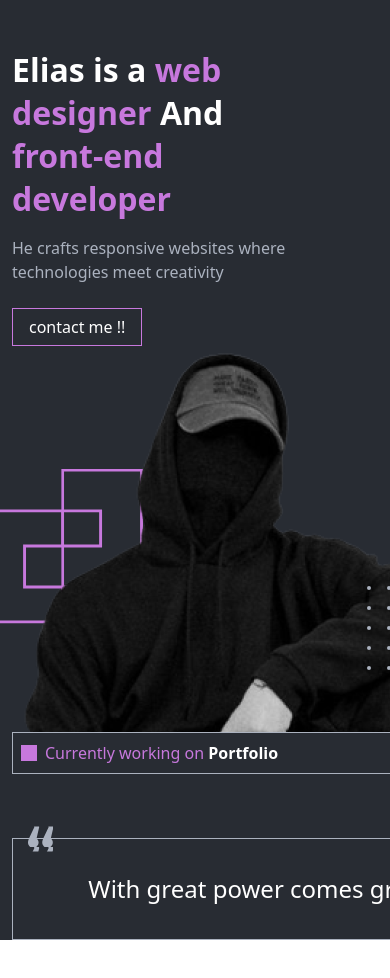
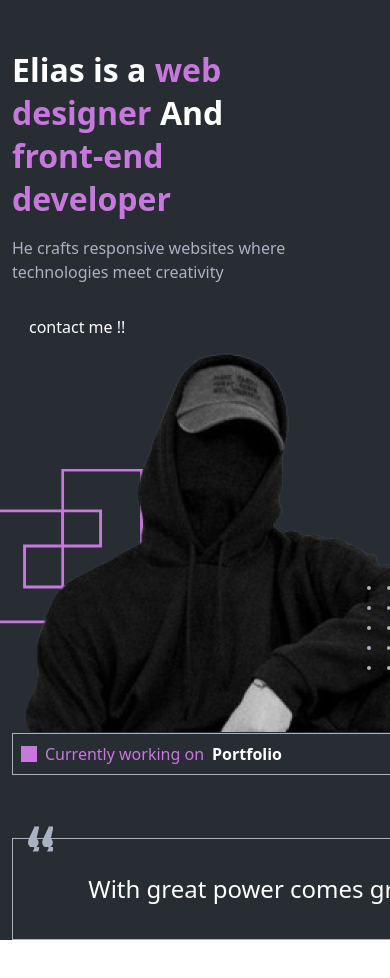
Before and after one commit to vcpc/Portfolio-Belal, an Angular app: page / in a window 390 px wide. Shown: the top 978 px of the page. Built offline with nearby package versions, Linux system fonts and the light colour scheme.

Commit message:
home section for small screen

```diff
--- a/src/app/core/components/home/home.component.html
+++ b/src/app/core/components/home/home.component.html
@@ -1,7 +1,7 @@
 <section class="home pt-5">
   <div class="container">
     <div class="row align-items-center justify-content-between mb-5">
-      <div class="col-md-6">
+      <div class="col-lg-6">
         <div class="home__heading pe-5">
           <h1 class="mb-3">
             <span class="home__heading-alter">Elias is a</span> web designer
@@ -16,7 +16,7 @@
           </button>
         </div>
       </div>
-      <div class="col-md-6 home__imges position-relative">
+      <div class="col-lg-6 home__imges position-relative">
         <figure class="home__main-img">
           <img class="w-100" src="./assets/Image-1.png" alt="logo" />
           <div class="home__main-dots">
@@ -30,13 +30,14 @@
         </figure>
 
         <div
-          class="home__frame p-2 d-flex align-items-center gap-2 position-relative"
+          class="home__frame p-2 d-flex flex-wrap align-items-center gap-2 position-relative"
         >
-          <div class="home__box"></div>
-          <p class="mb-0">Currently working on <span>Portfolio</span></p>
+          <div class="home__frame-box"></div>
+          <p class="mb-0">Currently working on</p>
+          <span>Portfolio</span>
         </div>
       </div>
     </div>
-    <app-quote></app-quote>
+    <app-quote class="d-sm-none d-lg-block"></app-quote>
   </div>
 </section>
--- a/src/app/core/components/home/home.component.scss
+++ b/src/app/core/components/home/home.component.scss
@@ -7,7 +7,7 @@
   /* Color */
   background-color: $background;
 
-  .home__heading {
+  &__heading {
     h1 {
       /* Text  */
       font-weight: 600;
@@ -27,7 +27,7 @@
       color: $gray;
     }
 
-    .home__heading-bnt {
+    &__heading-bnt {
       /* Box Model */
       border: 1px solid $primary;
     }
@@ -76,8 +76,7 @@
 
 .home__frame {
   /* Positioning */
-  bottom: -5px;
-
+  bottom: -6px;
   /* Box Model */
   width: 402px;
   border: 1px solid $gray;
@@ -95,7 +94,7 @@
     font-weight: 600;
   }
 
-  .home__box {
+  .home__frame-box {
     /* Positioning */
     left: 0;
 
```
